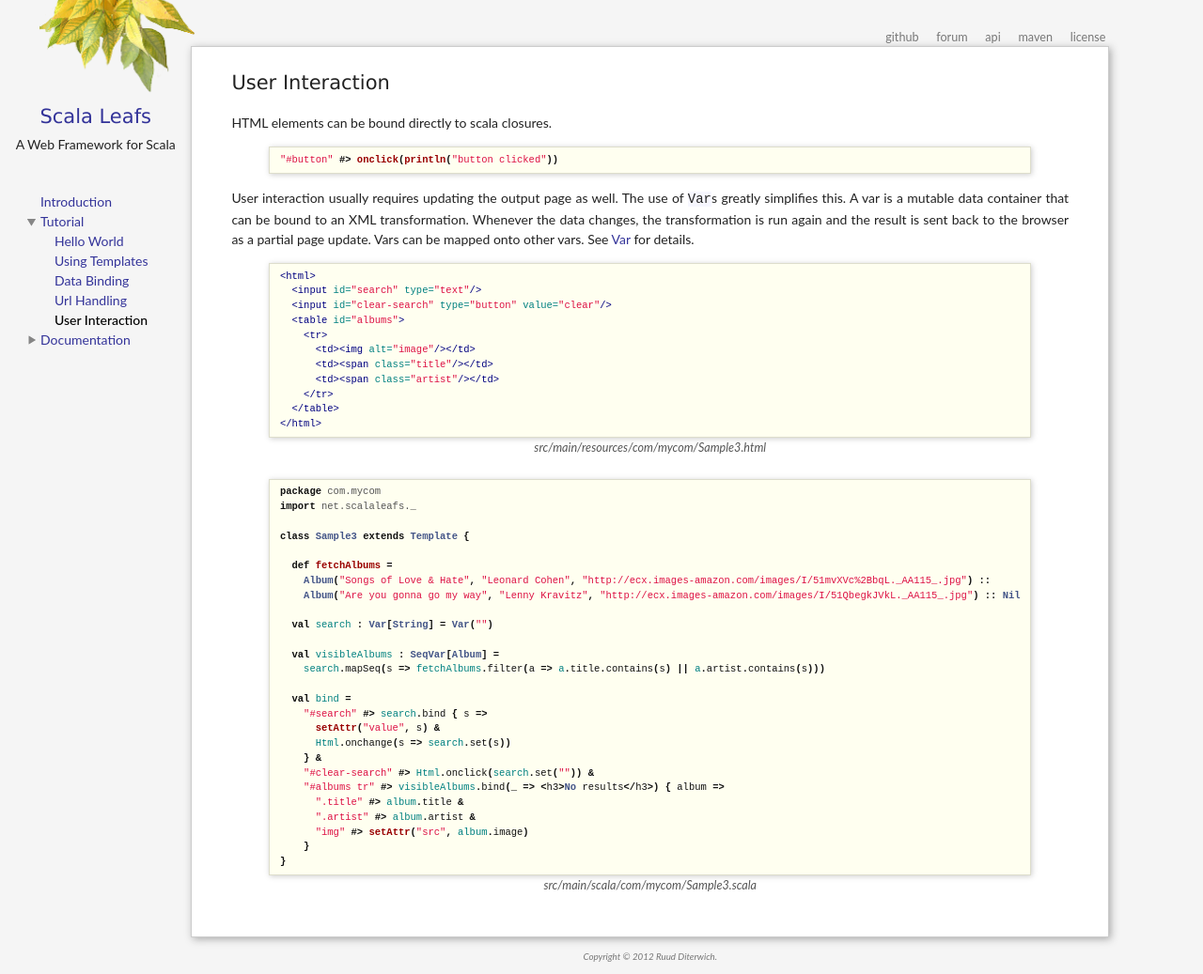
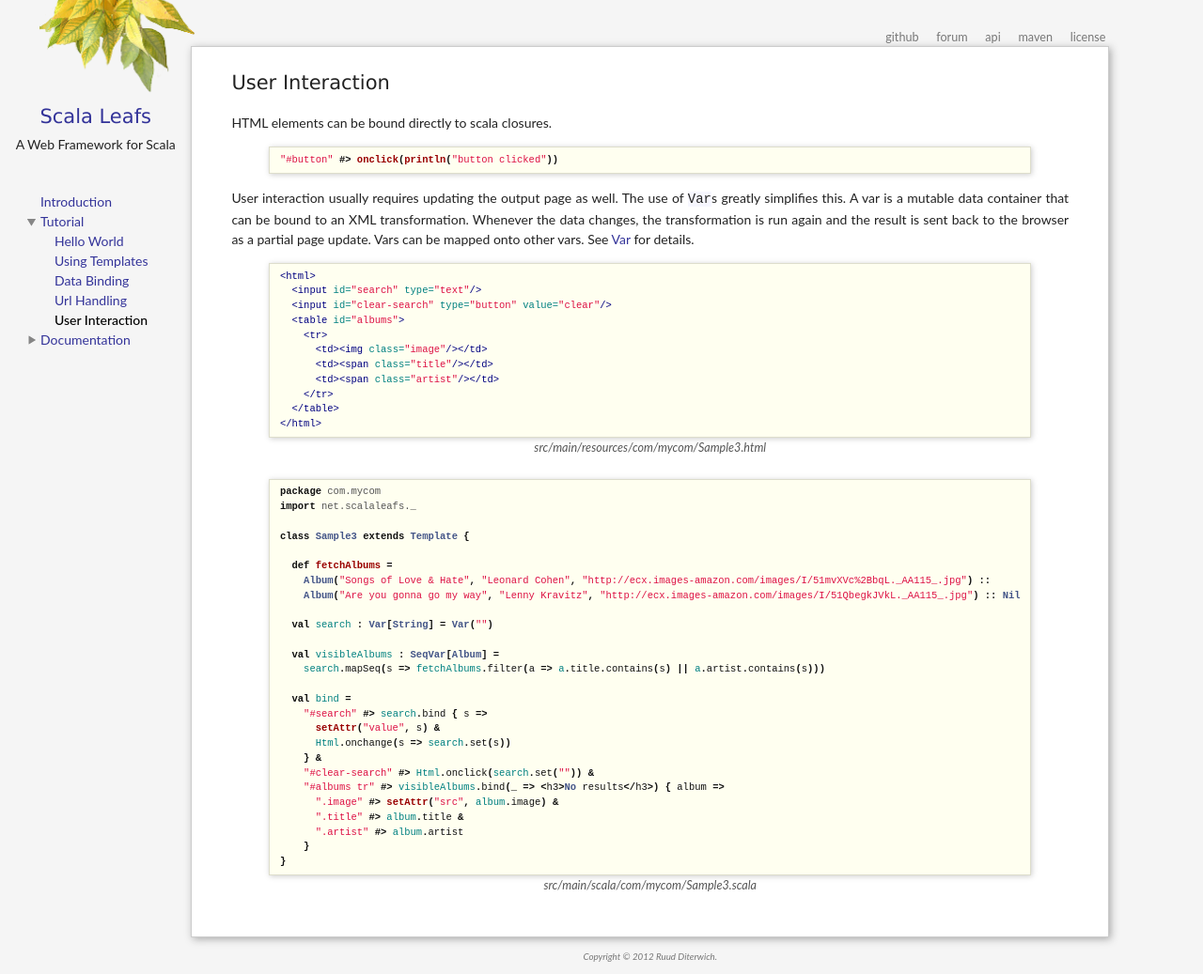
Before and after one commit to scalastuff/scalaleafs, a Jekyll site: the page built from user-interaction.md, in a window 1280 px wide. Shown: the whole page at 94% size. Built offline with Jekyll 4.4.1, drawn with Linux system fonts in a browser that asks for light colours.

Commit message:
Updated user-interaction.md

```diff
--- a/user-interaction.md
+++ b/user-interaction.md
@@ -17,7 +17,7 @@
   <input id="clear-search" type="button" value="clear"/>
   <table id="albums">
     <tr>
-      <td><img alt="image"/></td>
+      <td><img class="image"/></td>
       <td><span class="title"/></td>
       <td><span class="artist"/></td>
     </tr>
@@ -48,9 +48,9 @@
     } &
     "#clear-search" #> Html.onclick(search.set("")) &
     "#albums tr" #> visibleAlbums.bind(_ => <h3>No results</h3>) { album =>
+      ".image" #> setAttr("src", album.image) &
       ".title" #> album.title &
-      ".artist" #> album.artist &
-      "img" #> setAttr("src", album.image)
+      ".artist" #> album.artist
     }
 }
 {% endhighlight %}
```
